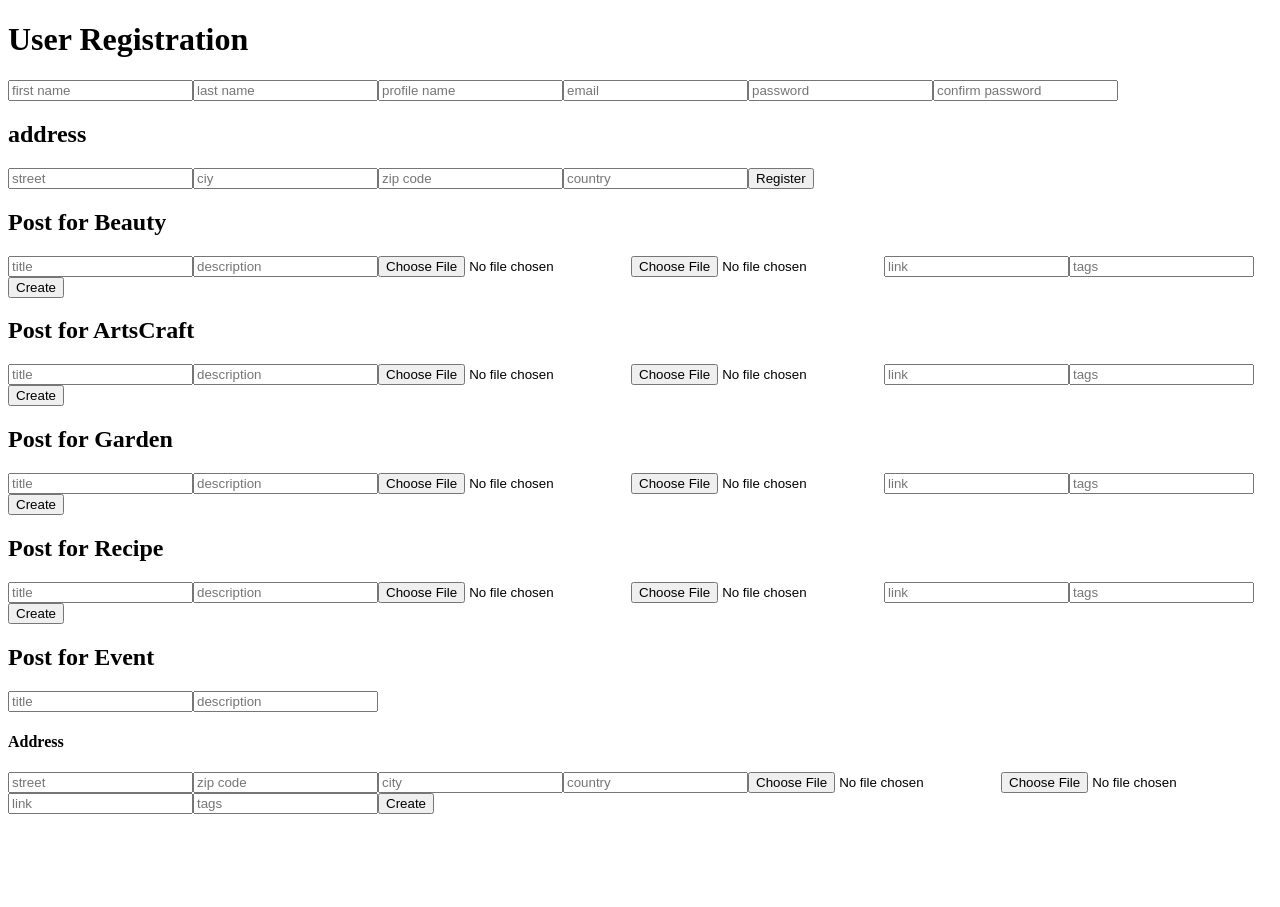
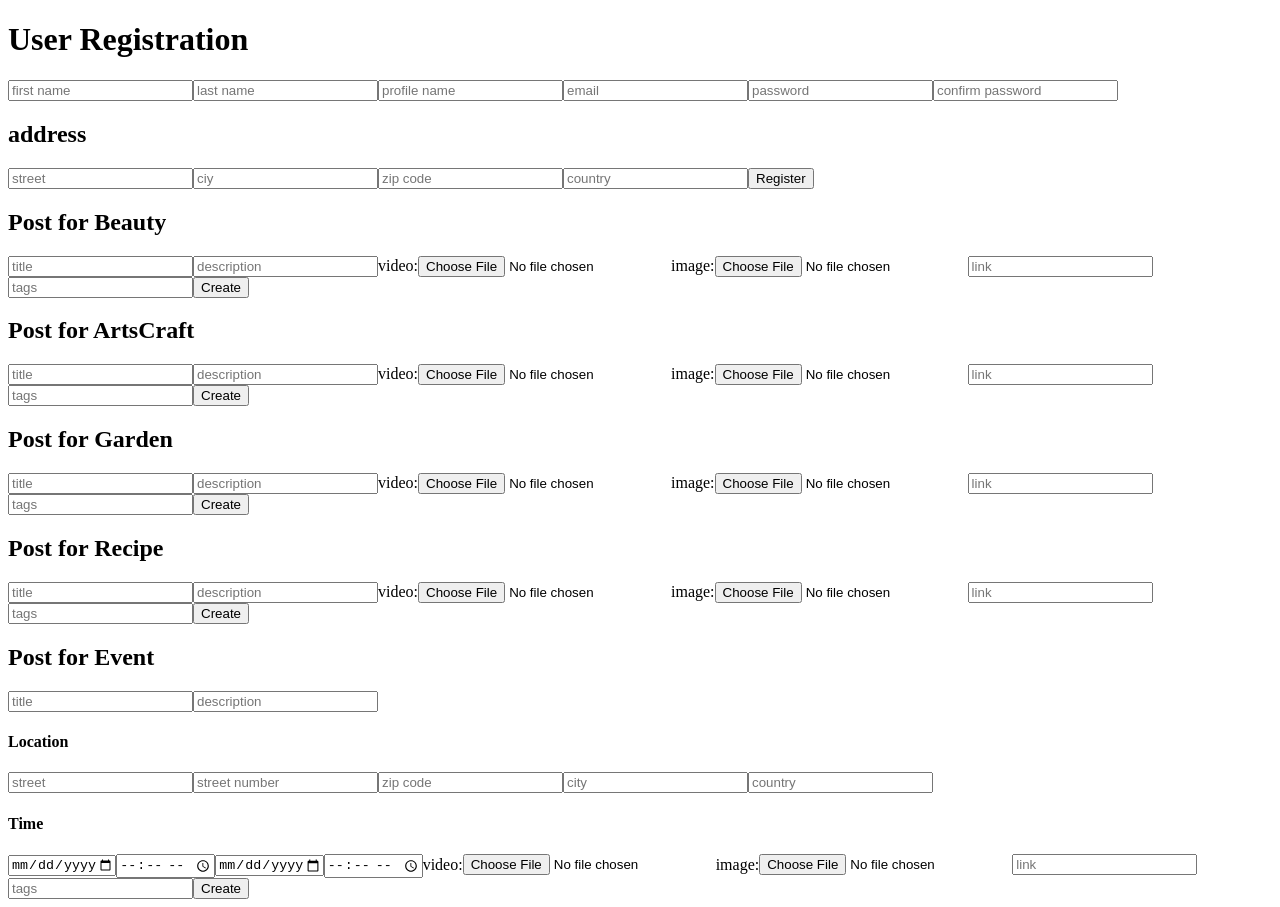
Before and after one commit to heyitsashleyhere/BAIM_frontend, a React (Create React App) app: page / in a window 1280 px wide. Before the commit the page ends 822 px from the top, so only its background shows below. Built offline with nearby package versions, Linux system fonts and the light colour scheme.

Commit message:
updated inputs for events

```diff
--- a/src/components/Post.jsx
+++ b/src/components/Post.jsx
@@ -3,41 +3,23 @@ import { PostsContext } from '../contexts/PostContext.js';
 
 
 export default function Post({category}) {
-    const {inputValues, setInputValues, address, setAddress} = useContext(PostsContext)
-
-    function convertToBase64(file) {
-        return new Promise((resolve, reject) => {
-          const fileReader = new FileReader();
-          fileReader.readAsDataURL(file);
-          fileReader.onload = () => {
-            resolve(fileReader.result);
-          }
-          fileReader.onerror = (error) => {
-            reject(error);
-          }
-        })
-      }
-
-    const handleFileUpload = async (e) => {
-        const file = e.target.files[0];
-        const base64 = await convertToBase64(file)
-        setInputValues({...inputValues, image: base64})
-    }
+    const {inputValues, setInputValues, address, setAddress,
+           handleFileUpload} = useContext(PostsContext)
 
     function handleSubmit(e) {
         e.preventDefault()
         setInputValues({...inputValues, address})
         const config ={
-            method: "POST",
-            headers: { "Content-Type": "application/json" },
-            body: JSON.stringify(inputValues)
+                method: "POST",
+                headers: { "Content-Type": "application/json" },
+                body: JSON.stringify(inputValues)
         }
+
         fetch(`http://localhost:7000/${category}`, config)
             .then((response) => response.json())
             .then((result) => console.log(category, "fetch result:", result))
             .catch((error) => console.log(error));
     }
-
 
     return (
         <form className="PostForm" onSubmit={handleSubmit}>
@@ -51,20 +33,41 @@ export default function Post({category}) {
 
             {category === "event" && (
                 <>
-                    <h4>Address</h4>
+                    <h4>Location</h4>
                     <input type="text" name="street" placeholder="street"
                            onChange={e => setAddress({...address, street: e.target.value})}  />
+                    <input type="text" name="streetNumber" placeholder="street number"
+                           onChange={e => setAddress({...address, streetNumber: e.target.value})}  />
                     <input type="text" name="zip" placeholder="zip code"
                            onChange={e => setAddress({...address, zip: parseInt(e.target.value)})}  />
                     <input type="text" name="city" placeholder="city"
                            onChange={e => setAddress({...address, city: e.target.value})}  />
                     <input type="text" name="country" placeholder="country"
                            onChange={e => setAddress({...address, country: e.target.value})}  />
+
+                    <h4>Time</h4>
+                    <input type="date" name="startDate"
+                           onChange={e => setInputValues({...inputValues, startDate: e.target.value}) }
+                           min={(new Date()).toISOString().split('T')[0]}
+                           max={(new Date((new Date()).setFullYear((new Date()).getFullYear() + 1))).toISOString().split('T')[0]}/>
+
+                    <input type="time" name="startTime"
+                           onChange={e => setInputValues({...inputValues, startTime: e.target.value}) } />
+
+                    <input type="date" name="endDate"
+                           onChange={e => setInputValues({...inputValues, endDate: e.target.value}) }
+                           min={(new Date()).toISOString().split('T')[0]}
+                           max={(new Date((new Date()).setFullYear((new Date()).getFullYear() + 1))).toISOString().split('T')[0]} />
+
+                    <input type="time" name="endTime"
+                           onChange={e => setInputValues({...inputValues, endTime: e.target.value}) }  / >
                 </>
 
             )}
+            <label for="video">video:</label>
+            <input type="file" name="video" accept="video/mp4,video/x-m4v,video/*" />
 
-            <input type="file" name="video" accept="video/mp4,video/x-m4v,video/*" />
+            <label for="video">image:</label>
             <input type="file" name="image" accept=".jpeg, .png, .jpg"
                    onChange={(e) => handleFileUpload(e) }/>
 
@@ -77,7 +80,7 @@ export default function Post({category}) {
                    onChange={e => {
                     const removeSpaces = e.target.value.replace(/\s+/g, '')
                     const toArray = removeSpaces.split(',')
-                    setPostData({ ...inputValues, tags: toArray })}} />
+                    setInputValues({ ...inputValues, tags: toArray })}} />
 
             <button type="submit">Create</button>
         </form>
--- a/src/contexts/PostContext.js
+++ b/src/contexts/PostContext.js
@@ -5,13 +5,45 @@ export const PostsContext = React.createContext(null)
 function PostsContextProvider({ children }){
     const postCategories = ["beauty", "artsCraft", "garden", "recipe", "event"]
     const [inputValues, setInputValues] = useState({ title: "", description: "", link: "", tags: "" })
-    const [address, setAddress] = useState({ street: "", zip: "", city: "", country: ""})
+    const [address, setAddress] = useState({ street: "", streetNumber: "", zip: "", city: "", country: ""})
 
+    function convertToBase64(file) {
+        return new Promise((resolve, reject) => {
+          const fileReader = new FileReader();
+          fileReader.readAsDataURL(file);
+          fileReader.onload = () => {
+            resolve(fileReader.result);
+          }
+          fileReader.onerror = (error) => {
+            reject(error);
+          }
+        })
+      }
+
+    const handleFileUpload = async (e) => {
+        const file = e.target.files[0];
+        const base64 = await convertToBase64(file)
+        setInputValues({...inputValues, image: base64})
+    }
+
+    function handleDelete() {
+        const config ={
+            method: "DELETE",
+            // headers: { Authorization: 'Bearer ' + "token"}, this is automated with cookies
+            body: JSON.stringify(inputValues)
+        }
+
+        fetch(`http://localhost:7000/${category}`, config)
+            .then((response) => response.json())
+            .then((result) => console.log(category, "fetch result:", result))
+            .catch((error) => console.log(error));
+    }
 
     const postsContextValue = {
         postCategories,
         inputValues, setInputValues,
-        address, setAddress
+        address, setAddress,
+        convertToBase64, handleFileUpload,
     }
 
     return (
```
